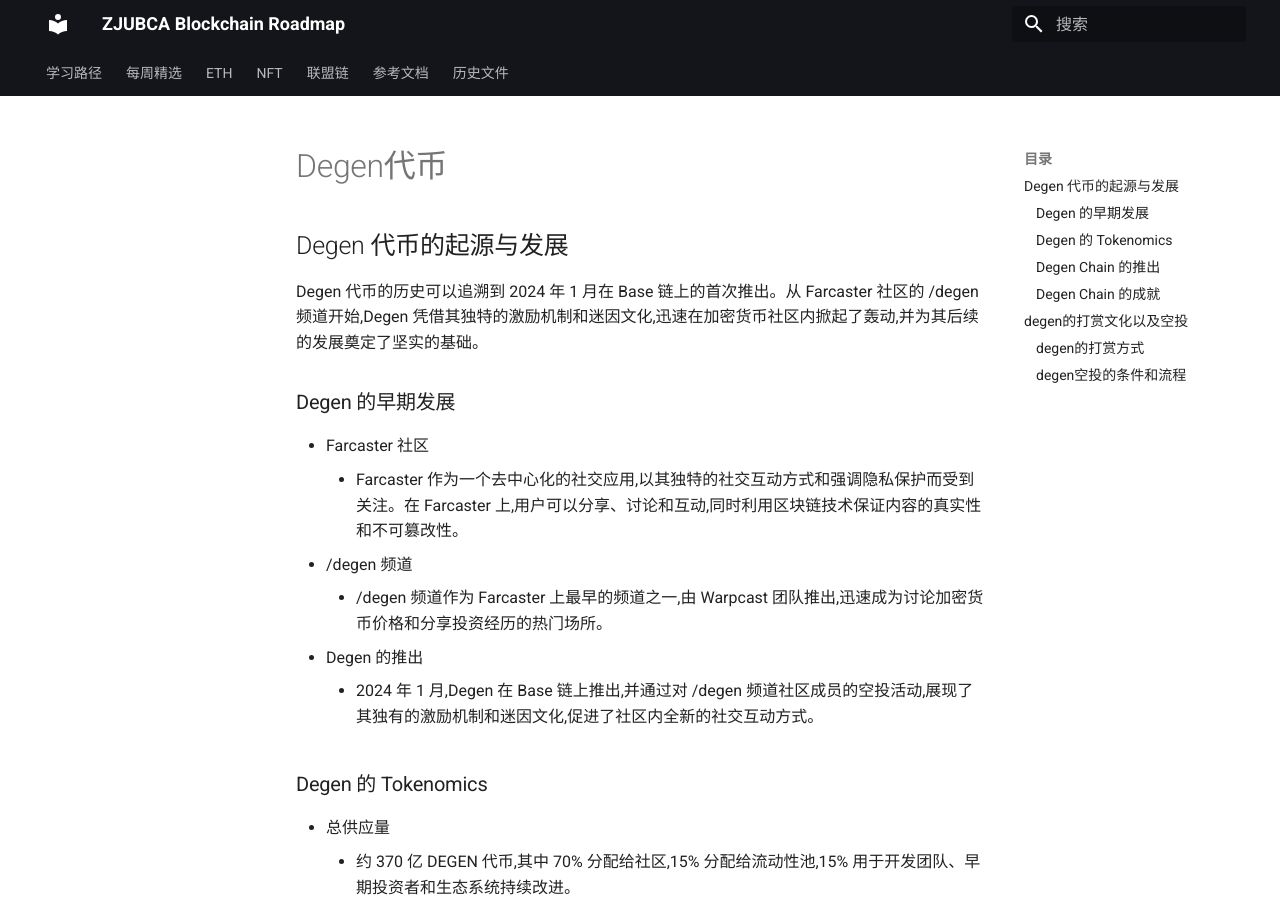
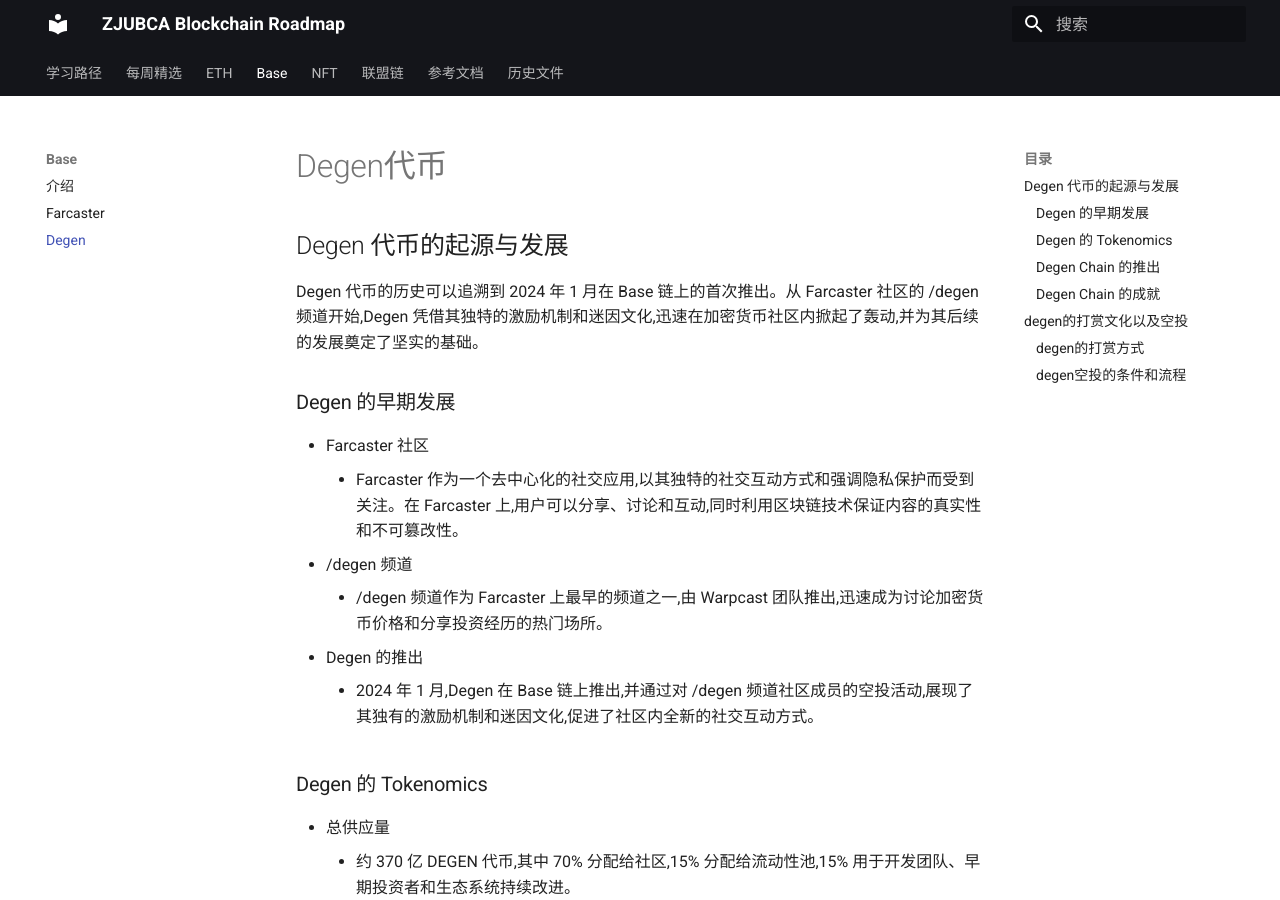
Before and after one commit to ZJUBCA/roadmap, an MkDocs documentation site: the page built from docs/base/base_degen.md, in a window 1280 px wide and 900 px high. Built offline with MkDocs 1.6.1 and Material for MkDocs 9.7.7, drawn with Linux system fonts in a browser that asks for light colours.

Commit message:
fix: fix base page missing

```diff
--- a/mkdocs.yml
+++ b/mkdocs.yml
@@ -5,6 +5,10 @@
     - ETH:
           - 学习路径: eth/eth.md
           - 开发教程: eth/eth_dapp.md
+    - Base:
+          - 介绍: base/base_intro.md
+          - Farcaster: base/base_farcaster.md
+          - Degen: base/base_degen.md
     - NFT: nft/nft.md
     - 联盟链: consortium/consortium.md
     - 参考文档: reference/reference.md
```
